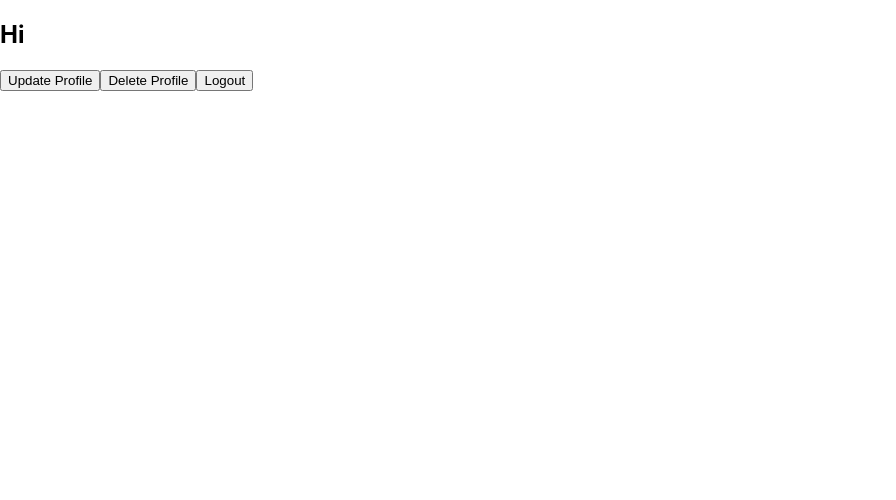
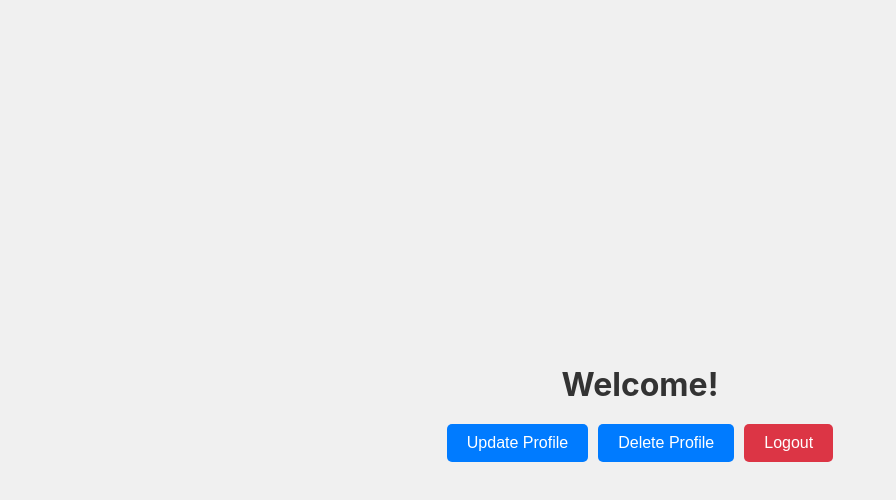
Before and after one commit to AtplApplicationsGitHub/GoVal_V2_UI, a React (Create React App) app: page /hi in a window 1280 px wide. Shown: the top 500 px of the page, without its empty margins (0-896 px from the left). Built offline with nearby package versions, Linux system fonts and the light colour scheme.

Commit message:
Update Hi.js

```diff
--- a/src/pages/Hi.js
+++ b/src/pages/Hi.js
@@ -5,7 +5,7 @@ const Hi = () => {
   const navigate = useNavigate();
 
   const handleLogout = () => {
-    localStorage.removeItem('access_token'); // Clear the token
+    localStorage.removeItem('access_token');
     navigate('/login');
   };
 
@@ -17,12 +17,74 @@ const Hi = () => {
     navigate('/delete-profile');
   };
 
+  const styles = {
+    container: {
+      display: 'flex',
+      flexDirection: 'column',
+      alignItems: 'center',
+      justifyContent: 'center',
+      height: '100vh',
+      backgroundColor: '#f0f0f0',
+    },
+    title: {
+      fontSize: '2rem',
+      color: '#333',
+      marginBottom: '20px',
+    },
+    buttonGroup: {
+      display: 'flex',
+      gap: '10px',
+    },
+    button: {
+      padding: '10px 20px',
+      fontSize: '1rem',
+      color: '#fff',
+      backgroundColor: '#007bff',
+      border: 'none',
+      borderRadius: '5px',
+      cursor: 'pointer',
+      transition: 'background-color 0.3s ease',
+    },
+    buttonHover: {
+      backgroundColor: '#0056b3',
+    },
+    logout: {
+      backgroundColor: '#dc3545',
+    },
+    logoutHover: {
+      backgroundColor: '#c82333',
+    },
+  };
+
   return (
-    <div>
-      <h2>Hi</h2>
-      <button onClick={handleUpdate}>Update Profile</button>
-      <button onClick={handleDelete}>Delete Profile</button>
-      <button onClick={handleLogout}>Logout</button>
+    <div style={styles.container}>
+      <h2 style={styles.title}>Welcome!</h2>
+      <div style={styles.buttonGroup}>
+        <button
+          style={styles.button}
+          onMouseOver={(e) => (e.currentTarget.style.backgroundColor = styles.buttonHover.backgroundColor)}
+          onMouseOut={(e) => (e.currentTarget.style.backgroundColor = styles.button.backgroundColor)}
+          onClick={handleUpdate}
+        >
+          Update Profile
+        </button>
+        <button
+          style={styles.button}
+          onMouseOver={(e) => (e.currentTarget.style.backgroundColor = styles.buttonHover.backgroundColor)}
+          onMouseOut={(e) => (e.currentTarget.style.backgroundColor = styles.button.backgroundColor)}
+          onClick={handleDelete}
+        >
+          Delete Profile
+        </button>
+        <button
+          style={{ ...styles.button, ...styles.logout }}
+          onMouseOver={(e) => (e.currentTarget.style.backgroundColor = styles.logoutHover.backgroundColor)}
+          onMouseOut={(e) => (e.currentTarget.style.backgroundColor = styles.logout.backgroundColor)}
+          onClick={handleLogout}
+        >
+          Logout
+        </button>
+      </div>
     </div>
   );
 };
```
